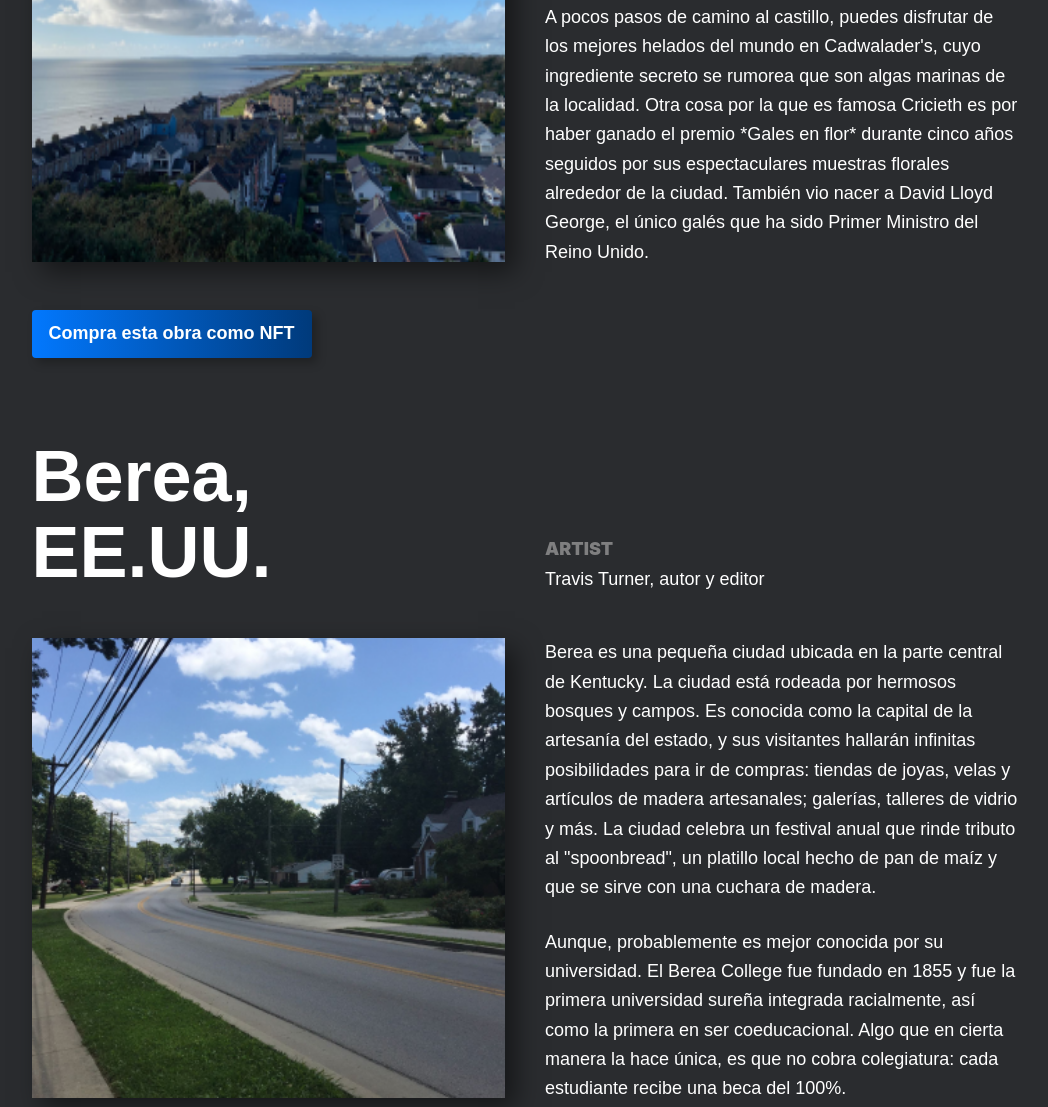
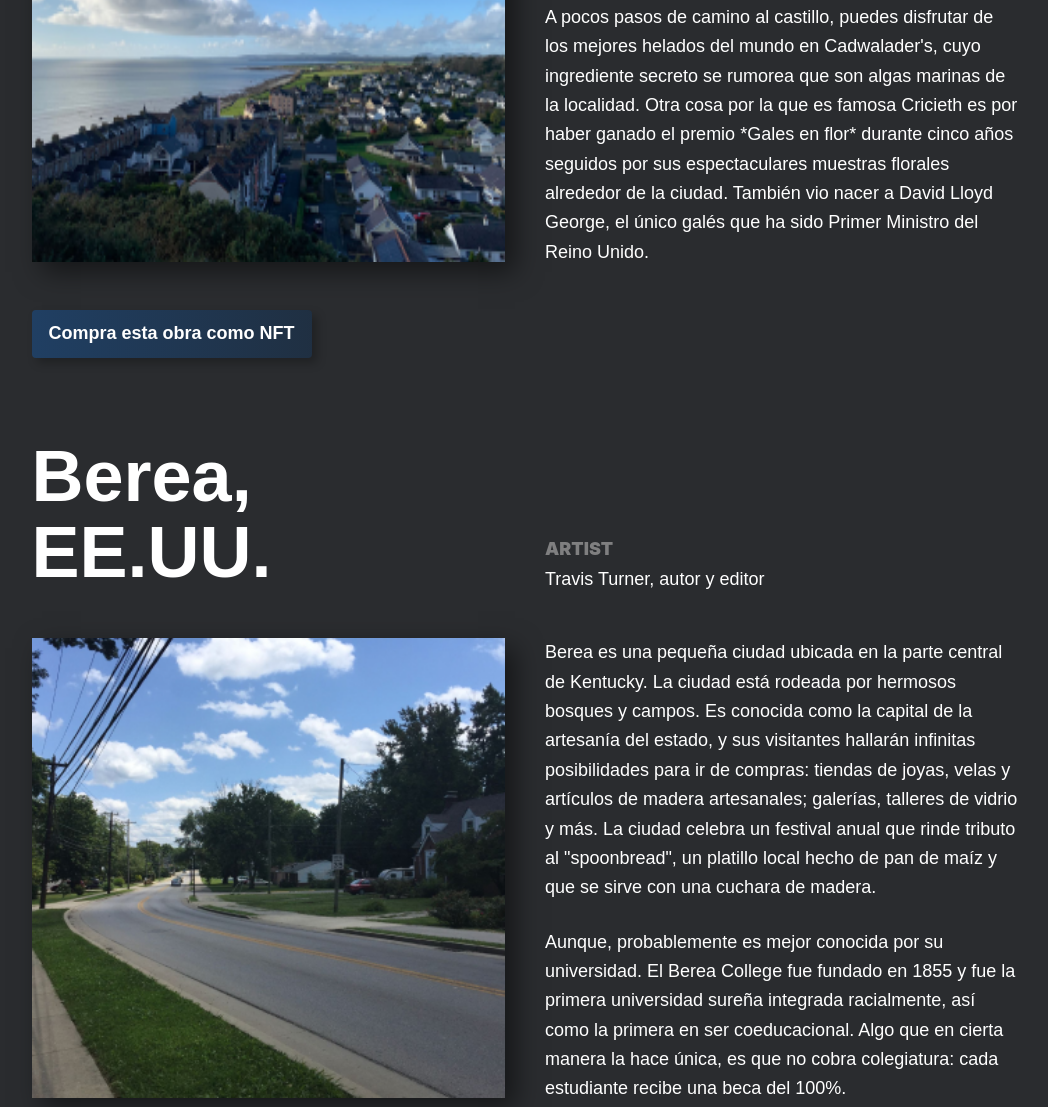
Before and after one commit to Rauchav/web_project_homeland, a plain HTML site: page index.html in a window 1280 px wide. Shown: the part 2899-4006 px from the top of the page, without its empty margins (115-1163 px from the left). Drawn offline with Linux system fonts and the light colour scheme.

Commit message:
trabajo final sprint 6

```diff
--- a/blocks/places.css
+++ b/blocks/places.css
@@ -21,7 +21,6 @@
   position: relative;
   max-width: 100%;
   height: 460px;
-  box-shadow: 10px 10px 25px rgba(0, 0, 0, 0.5);
 }
 
 .places__image {
@@ -29,6 +28,7 @@
   height: 100%;
   position: relative;
   z-index: 1;
+  box-shadow: 10px 10px 25px rgba(0, 0, 0, 0.5);
 }
 
 .places__image-overlay {
@@ -55,11 +55,7 @@
   height: 48px;
   border-radius: 4px;
   border: none;
-  background: linear-gradient(
-    90deg,
-    rgb(2, 120, 254) 0%,
-    rgb(0, 58, 123) 99.98%
-  );
+  background: linear-gradient(90deg, #0278fe40 0%, #003a7b40 99.98%);
   box-shadow: 5px 5px 10px #00000040;
   font-size: 18px;
   font-weight: 600;
@@ -72,7 +68,7 @@
 }
 
 .places__button:hover {
-  background-image: linear-gradient(90deg, #0278fe40 0%, #003a7b40 99.98%);
+  background: linear-gradient(90deg, #0278fe40 0%, #003a7b40 99.98%);
 }
 
 .places__header-title {
```
